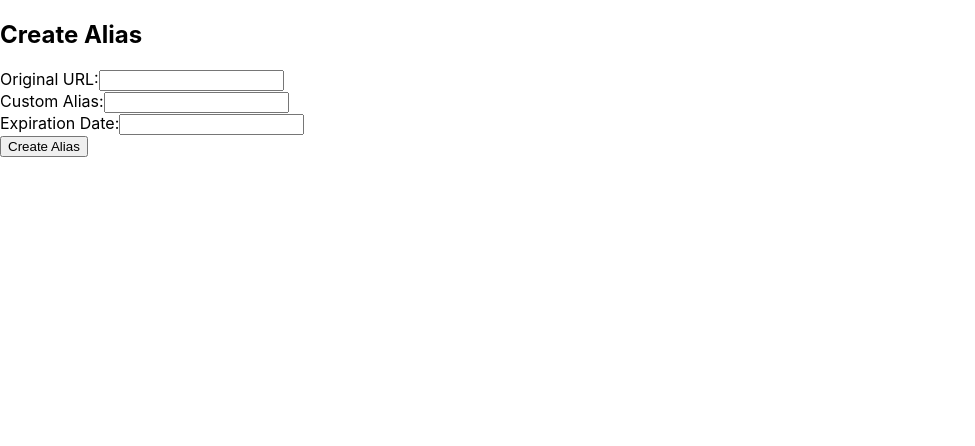
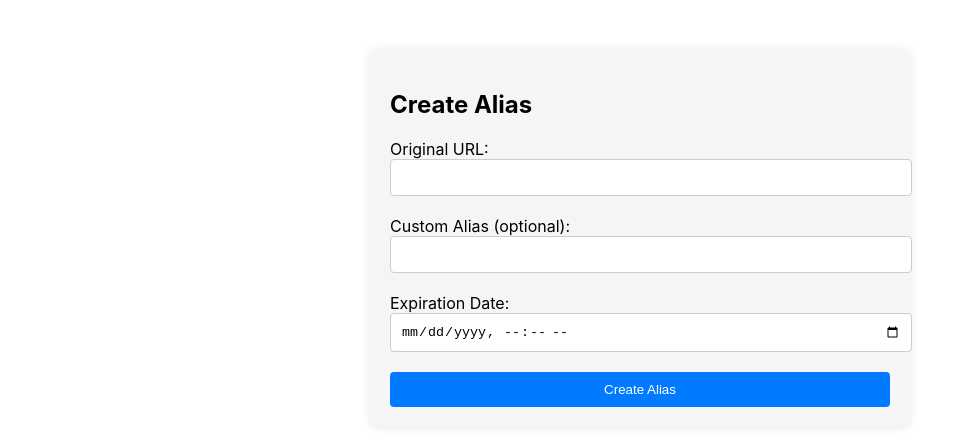
Before and after one commit to muzammilx07/urlshortener-mern, a React (Create React App) app in the folder frontend/: page / in a window 1280 px wide. Shown: the top 446 px of the page, without its empty margins (0-975 px from the left). Built offline with nearby package versions, Linux system fonts and the light colour scheme.

Commit message:
updated frontend ui

```diff
--- /dev/null
+++ b/frontend/src/App.css
@@ -0,0 +1,72 @@
+/* App.css */
+
+.container {
+  max-width: 500px;
+  margin: 50px auto;
+  padding: 20px;
+  background-color: #f5f5f5;
+  border-radius: 8px;
+  box-shadow: 0 0 10px rgba(0, 0, 0, 0.1);
+}
+
+.form-group {
+  margin-bottom: 20px;
+}
+
+.label {
+  display: block;
+  font-weight: bold;
+  margin-bottom: 5px;
+}
+
+.input-field {
+  width: 100%;
+  padding: 10px;
+  border: 1px solid #ccc;
+  border-radius: 4px;
+}
+
+.input-field:focus {
+  outline: none;
+  border-color: #007bff;
+}
+
+.button {
+  display: block;
+  width: 100%;
+  padding: 10px;
+  background-color: #007bff;
+  color: #fff;
+  border: none;
+  border-radius: 4px;
+  cursor: pointer;
+}
+
+.button:hover {
+  background-color: #0056b3;
+}
+
+.error {
+  color: red;
+}
+
+.response {
+  margin-top: 20px;
+}
+
+.response h3 {
+  margin-bottom: 10px;
+}
+
+.copy-button {
+  padding: 8px 16px;
+  background-color: #28a745;
+  color: #fff;
+  border: none;
+  border-radius: 4px;
+  cursor: pointer;
+}
+
+.copy-button:hover {
+  background-color: #218838;
+}
--- a/frontend/src/App.js
+++ b/frontend/src/App.js
@@ -1,6 +1,7 @@
-// src/App.js
+
+
 import React, { useState } from 'react';
-
+import './App.css';
 
 function App() {
   const [formData, setFormData] = useState({
@@ -9,6 +10,7 @@ function App() {
     expirationDate: ''
   });
   const [response, setResponse] = useState(null);
+  const [error, setError] = useState(null);
 
   const handleChange = (e) => {
     const { name, value } = e.target;
@@ -21,45 +23,62 @@ function App() {
   const handleSubmit = async (e) => {
     e.preventDefault();
     try {
-      const response = await fetch('http://localhost:3000/create-alias', {
+      const res = await fetch('https://urlshortener-dpwx.onrender.com/api/shorten', {
         method: 'POST',
         headers: {
           'Content-Type': 'application/json'
         },
         body: JSON.stringify(formData)
       });
-      const data = await response.json();
+
+      if (!res.ok) {
+        throw new Error(`HTTP error! Status: ${res.status}`);
+      }
+
+      const data = await res.json();
       setResponse(data);
-    } catch (error) {
-      console.error('Error:', error);
+      setError(null);
+    } catch (err) {
+      console.error('Error:', err);
+      setError(err.message);
+      setResponse(null);
     }
   };
 
+  const handleCopy = () => {
+    const textField = document.createElement('textarea');
+    textField.innerText = response.shortUrl;
+    document.body.appendChild(textField);
+    textField.select();
+    document.execCommand('copy');
+    textField.remove();
+    alert('URL copied to clipboard!');
+  };
+
   return (
-    <div>
+    <div className="container">
       <h2>Create Alias</h2>
       <form onSubmit={handleSubmit}>
-        <label>
-          Original URL:
-          <input type="text" name="originalUrl" value={formData.originalUrl} onChange={handleChange} />
-        </label>
-        <br />
-        <label>
-          Custom Alias:
-          <input type="text" name="customAlias" value={formData.customAlias} onChange={handleChange} />
-        </label>
-        <br />
-        <label>
-          Expiration Date:
-          <input type="text" name="expirationDate" value={formData.expirationDate} onChange={handleChange} />
-        </label>
-        <br />
-        <button type="submit">Create Alias</button>
+        <div className="form-group">
+          <label htmlFor="originalUrl">Original URL:</label>
+          <input type="text" id="originalUrl" className="input-field" name="originalUrl" value={formData.originalUrl} onChange={handleChange} required />
+        </div>
+        <div className="form-group">
+          <label htmlFor="customAlias">Custom Alias (optional):</label>
+          <input type="text" id="customAlias" className="input-field" name="customAlias" value={formData.customAlias} onChange={handleChange} />
+        </div>
+        <div className="form-group">
+          <label htmlFor="expirationDate">Expiration Date:</label>
+          <input type="datetime-local" id="expirationDate" className="input-field" name="expirationDate" value={formData.expirationDate} onChange={handleChange} />
+        </div>
+        <button type="submit" className="button">Create Alias</button>
       </form>
+      {error && <div className="error">{error}</div>}
       {response && (
-        <div>
+        <div className="response">
           <h3>Response:</h3>
-          <pre>{JSON.stringify(response, null, 2)}</pre>
+          <p>Short URL: {response.shortUrl}</p>
+          <button className="copy-button" onClick={handleCopy}>Copy URL</button>
         </div>
       )}
     </div>
```
Also changed, not shown: frontend/src/UrlShortener.css (deleted, +0 -56 lines), 1 other file (tests, documents, lock files or other folders).
